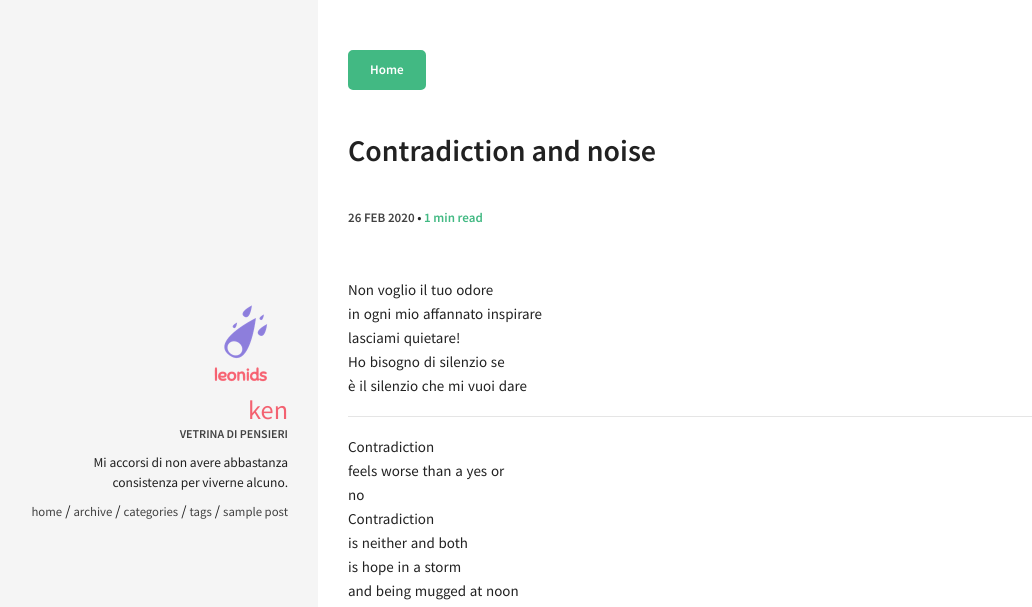
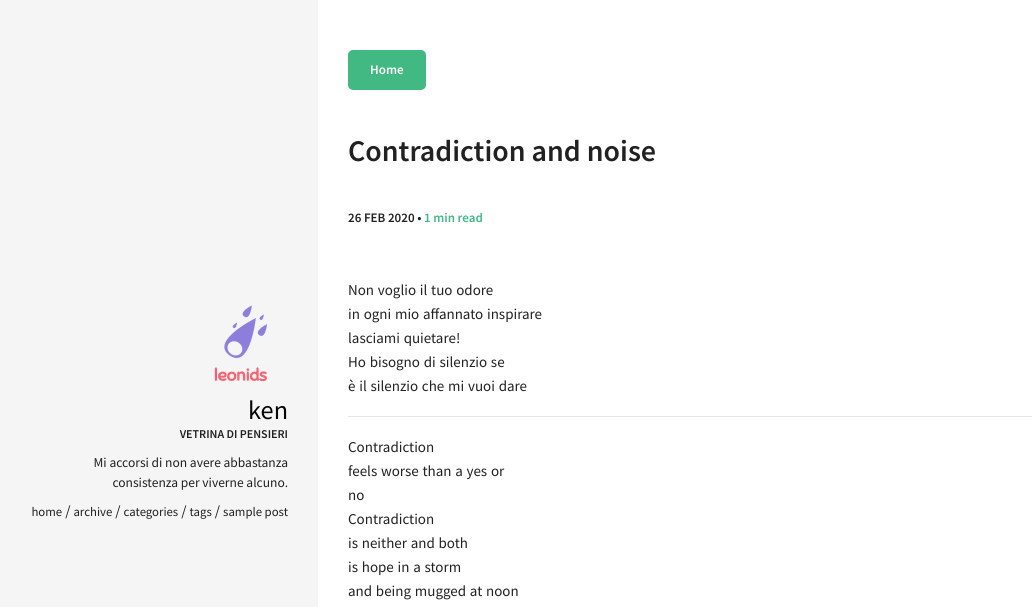
Before and after one commit to mirrorlessglassken/mirrorlessglassken.github.io, a Jekyll site: the page built from _posts/2020-02-26-contradiction.md, in a window 1280 px wide. Shown: the top 607 px of the page, without its empty margins (2-1034 px from the left). Built offline with Jekyll 4.4.1, drawn with Linux system fonts in a browser that asks for light colours.

Commit message:
colore nome

```diff
--- a/_sass/components/_variables.scss
+++ b/_sass/components/_variables.scss
@@ -56,7 +56,7 @@ $background-color: #f5f5f5;
 
 $white:            #fff;
 $primary:          #42b983;
-$secondary:        #424242;
+$secondary:        #212121;
 $success:          #65e892;
 $danger:           #131313;
 $warning:          #F5A623;
--- a/_sass/pages/_layout.scss
+++ b/_sass/pages/_layout.scss
@@ -31,7 +31,7 @@
   }
   .author_name {
     display: block;
-    color: #F36170;
+    color: #060606;
     font-size: 1.75em;
     text-transform: lowercase;
   }
```
